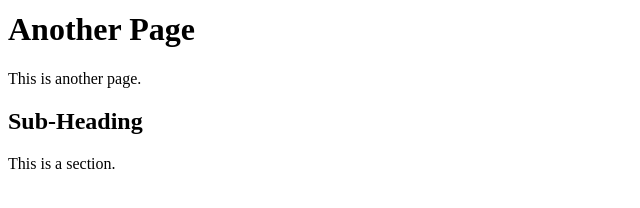
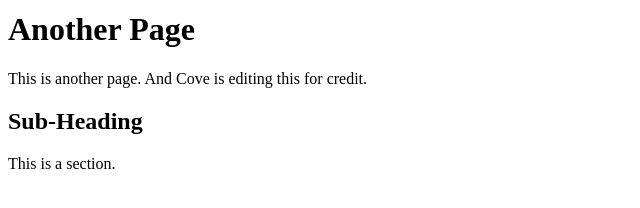
Before and after one commit to Nitnop/WebsiteAssignment, a plain HTML site: page secondpage.html in a window 1280 px wide. Shown: the part 218-426 px from the top of the page, without its empty margins (0-640 px from the left). Drawn offline with Linux system fonts and the light colour scheme.

Commit message:
Update secondpage.html

```diff
--- a/secondpage.html
+++ b/secondpage.html
@@ -5,7 +5,7 @@
   <body>
     <a href="index.html"><img src="logo.png"></a>
     <h1>Another Page</h1>
-    <p>This is another page.</p>
+    <p>This is another page. And Cove is editing this for credit.</p>
     <h2>Sub-Heading</h2>
     <p>This is a section.</p>
   </body>
```
